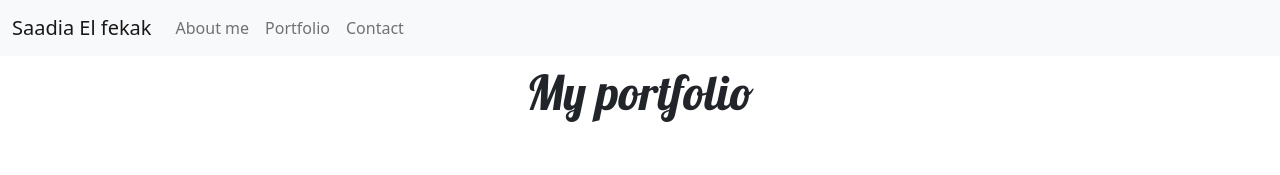
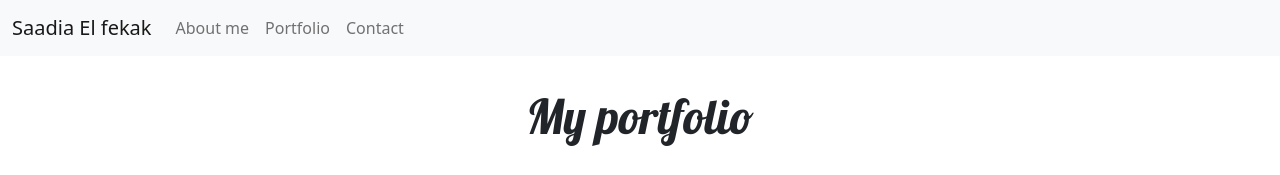
Before and after one commit to SaadiaELF/SEF_Portfolio, a React (Create React App) app: page /portfolio in a window 1280 px wide. Shown: the top 175 px of the page. Built offline with nearby package versions, Linux system fonts and the light colour scheme; a web font is replaced by a local one.

Commit message:
Adding reactsrap components

```diff
--- a/src/pages/Portfolio.js
+++ b/src/pages/Portfolio.js
@@ -1,5 +1,6 @@
 import React from "react";
 import ProjectsList from "../Components/ProjectsList";
+import { Container, Row } from "reactstrap";
 // importing projects info from js file
 import { projects } from "./Projects.js";
 import "../styles/Portfolio.css";
@@ -8,13 +9,13 @@ function Portfolio() {
 
     return (
         <section className="portfolio-section" id="portfolio">
-            <div className="container">
-                <div className="row align-items-center no-gutters mb-4 mb-lg-5">
-                    <h1 className="mb-4 text-center">My portfolio</h1>
-                </div>
-                {/* Mapping through the projects array and creating a component for each project */}
+            <Container>
+                <Row className="align-items-center no-gutters mb-4 mt-4 mb-lg-5">
+                    <h1 className="text-center">My portfolio</h1>
+                </Row>
                 <div id="projectsCarousel" className="carousel slide carousel-fade" data-ride="carousel">
                     <div className="carousel-inner">
+                        {/* Mapping through the projects array and creating a component for each project */}
                         {projects.map(project => (
                             <ProjectsList
                                 key={project.id}
@@ -36,7 +37,7 @@ function Portfolio() {
                         </button>
                     </div>
                 </div>
-            </div>
+            </Container>
         </section>
     );
 }
```
